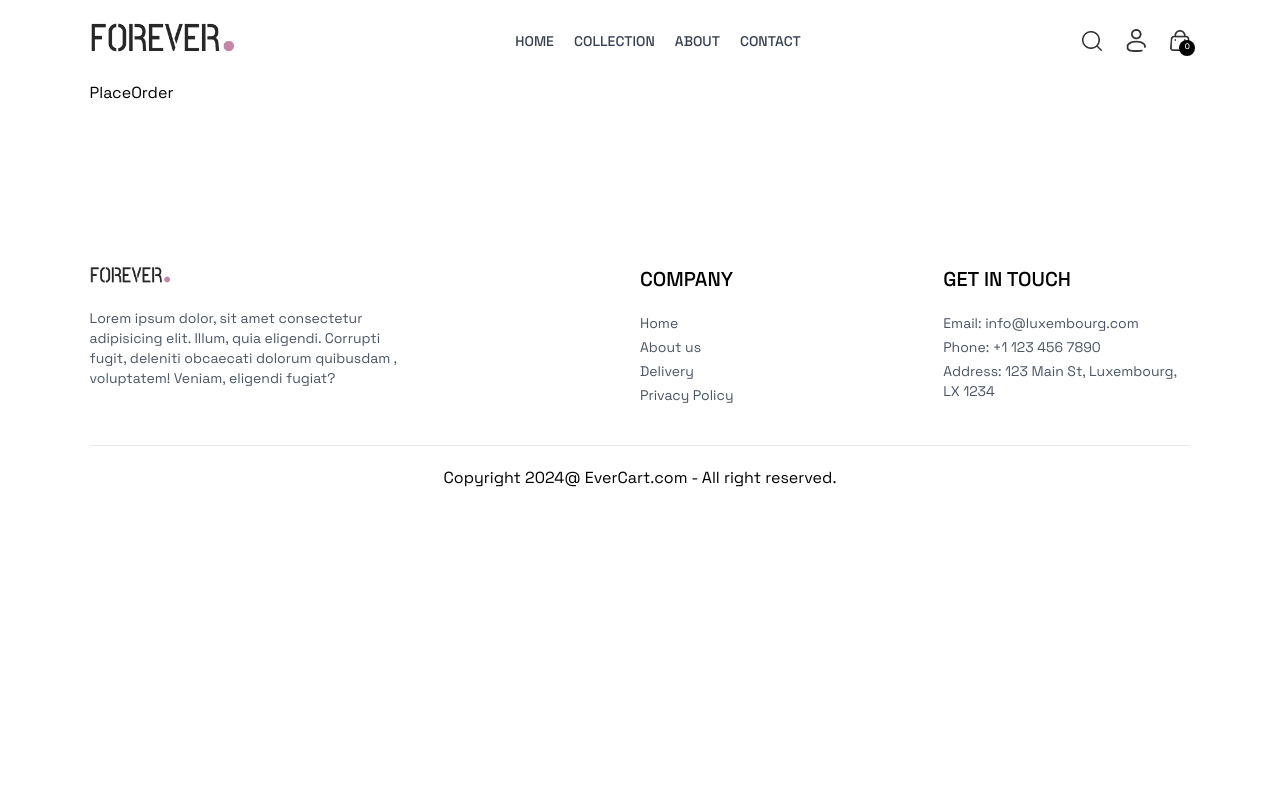
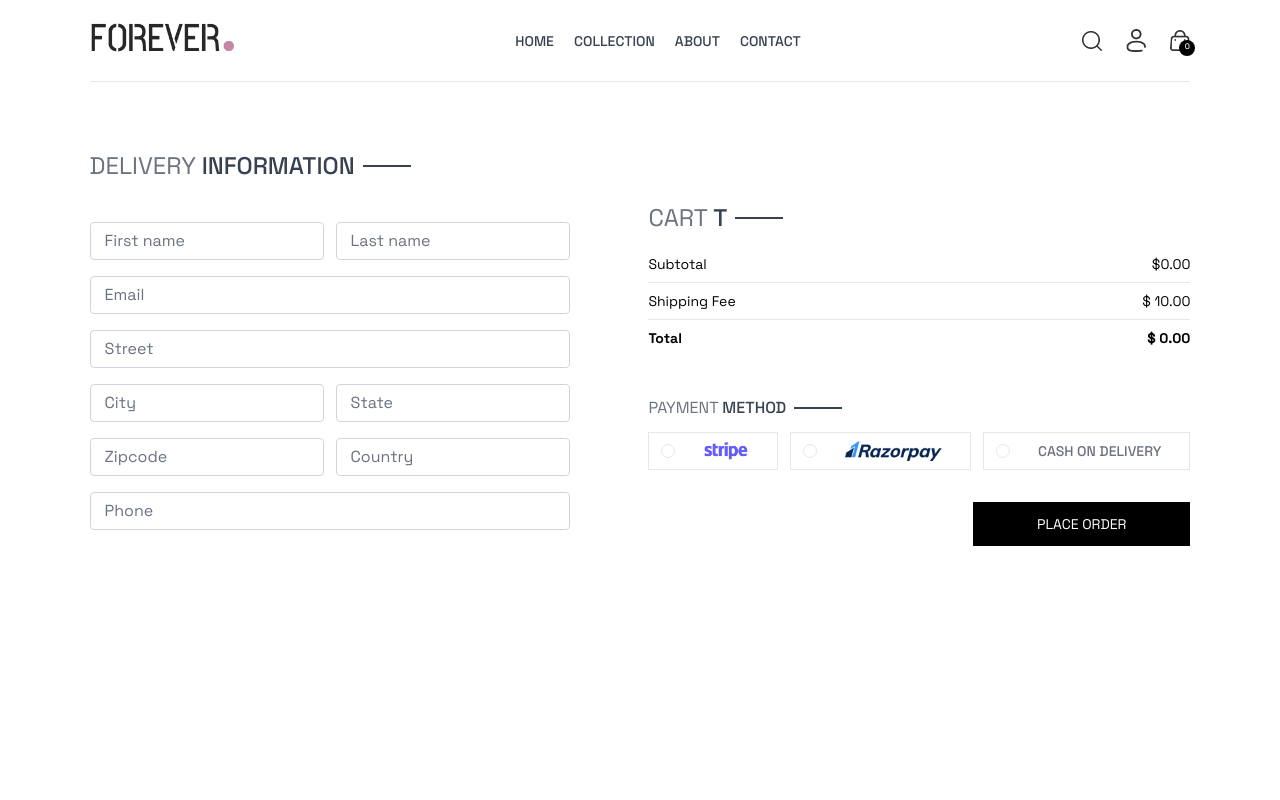
Before and after one commit to Ls6375/Mern-Ecommerce, a React (Vite) app in the folder client/: page /place-order in a window 1280 px wide. Shown: the top 800 px of the page. Built offline with nearby package versions, Linux system fonts and the light colour scheme.

Commit message:
Place order page completed

```diff
--- a/client/src/pages/PlaceOrder.jsx
+++ b/client/src/pages/PlaceOrder.jsx
@@ -1,9 +1,68 @@
-import React from 'react'
+import React, { useContext, useState } from 'react'
+import Title from '../components/Title'
+import { CartTotal } from '../components/CartTotal'
+import { assets } from '../assets/frontend_assets/assets'
+import { ShopContext } from '../context/ShopContext';
 
 function PlaceOrder() {
+	const [method, setMethod ]  = useState('code');
+	const {navigate} = useContext(ShopContext);
+	return (
+		<div className='flex flex-col sm:flex-row justify-between gap-4 pt-5 sm:pt-14 min-h-[80vh] border-t'>
+			<div className='flex flex-col gap-4 w-full sm:max-w-[480px]'>
+				<div className=' text-xl sm:text-2xl my-3'>
+					<Title text1="DELIVERY" text2="INFORMATION" />
+				</div>
+				<div className='flex gap-3'>
+					<input className='border border-gray-300 rounded py-1.5 px-3.5 w-full' type="text"  placeholder='First name'/>
+					<input className='border border-gray-300 rounded py-1.5 px-3.5 w-full' type="text"  placeholder='Last name'/>
+				</div>
+				<input className='border border-gray-300 rounded py-1.5 px-3.5 w-full' type="email"  placeholder='Email'/>
+				<input className='border border-gray-300 rounded py-1.5 px-3.5 w-full' type="text"  placeholder='Street'/>
+				<div className='flex gap-3'>
+					<input className='border border-gray-300 rounded py-1.5 px-3.5 w-full' type="text"  placeholder='City'/>
+					<input className='border border-gray-300 rounded py-1.5 px-3.5 w-full' type="text"  placeholder='State'/>
+				</div>
+				<div className='flex gap-3'>
+					<input className='border border-gray-300 rounded py-1.5 px-3.5 w-full' type="text"  placeholder='Zipcode'/>
+					<input className='border border-gray-300 rounded py-1.5 px-3.5 w-full' type="text"  placeholder='Country'/>
+				</div>
+				<input className='border border-gray-300 rounded py-1.5 px-3.5 w-full' type="number"  placeholder='Phone'/>
 
-	return (
-		<div>PlaceOrder</div>
+
+			</div>
+			{/* Right Side */}
+			<div className='mt-8 '>
+				<div className='mt-8 min-w-80'>
+					<CartTotal/>
+				</div>
+				<div className='mt-12'>
+					<Title text1={'PAYMENT'} text2={'METHOD'} />
+					{/* Payment Mehtod selection */}
+					<div className='flex gap-3 flex-col lg:flex-row'>
+						<div onClick={()=> setMethod('stripe')} className='flex items-center gap-3 border p-2 px-3 cursor-pointer'>
+							<p  className={`min-w-3.5 h-3.5 border rounded-full ${ method  === 'stripe' ? 'bg-blue-700' : ''}`}></p>
+							<img src={assets.stripe_logo} className='h-5 mx-4' alt="" />
+						</div>
+						<div onClick={()=> setMethod('razerpay')} className='flex items-center gap-3 border p-2 px-3 cursor-pointer'>
+							<p  className={`min-w-3.5 h-3.5 border rounded-full ${ method  === 'razerpay' ? 'bg-blue-700' : '' }`}></p>
+							<img src={assets.razorpay_logo} className='h-5 mx-4' alt="" />
+						</div>
+						<div onClick={()=> setMethod('cod')}  className='flex items-center gap-3 border p-2 px-3 cursor-pointer'>
+							<p className={`min-w-3.5 h-3.5 border rounded-full ${ method  === 'cod' ? 'bg-blue-700' : '' }`}></p>
+							<p className='text-gray-500 text-sm font-medium mx-4'>CASH ON DELIVERY</p>
+						</div>
+
+					</div>
+
+					<div className='w-full text-end mt-8'>
+						<button onClick={()=> navigate('/orders')} className='bg-black text-white px-16 py-3 text-sm'>PLACE ORDER</button>
+					</div>
+				</div>
+			</div>
+
+		</div>
+
 	)
 }
 
```
